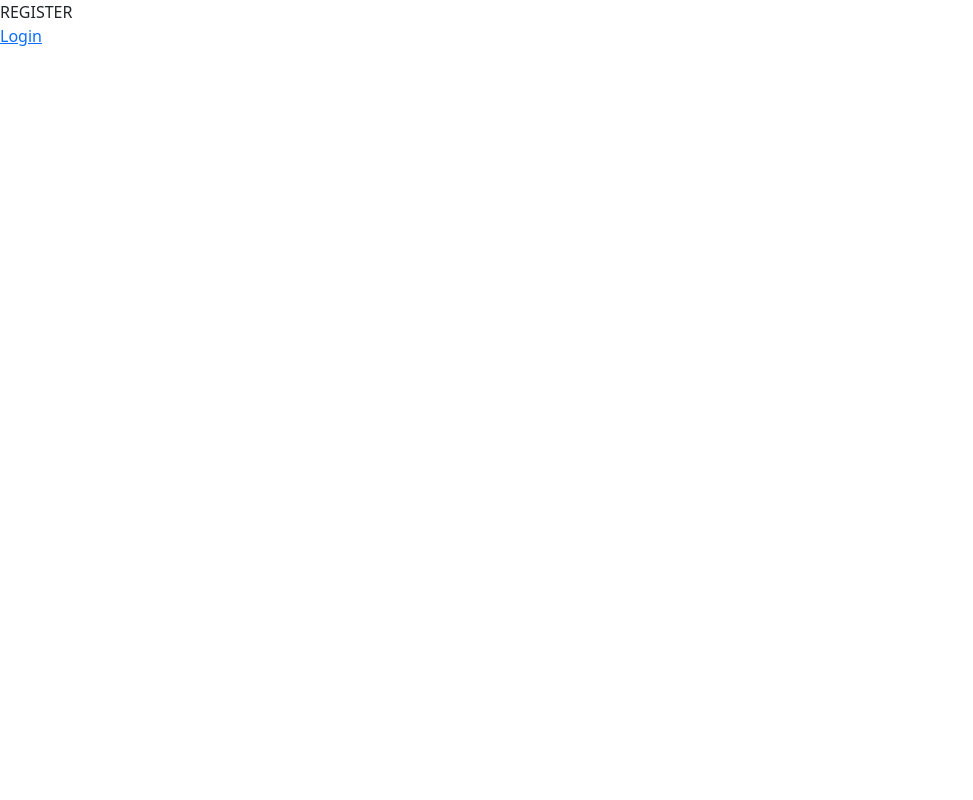
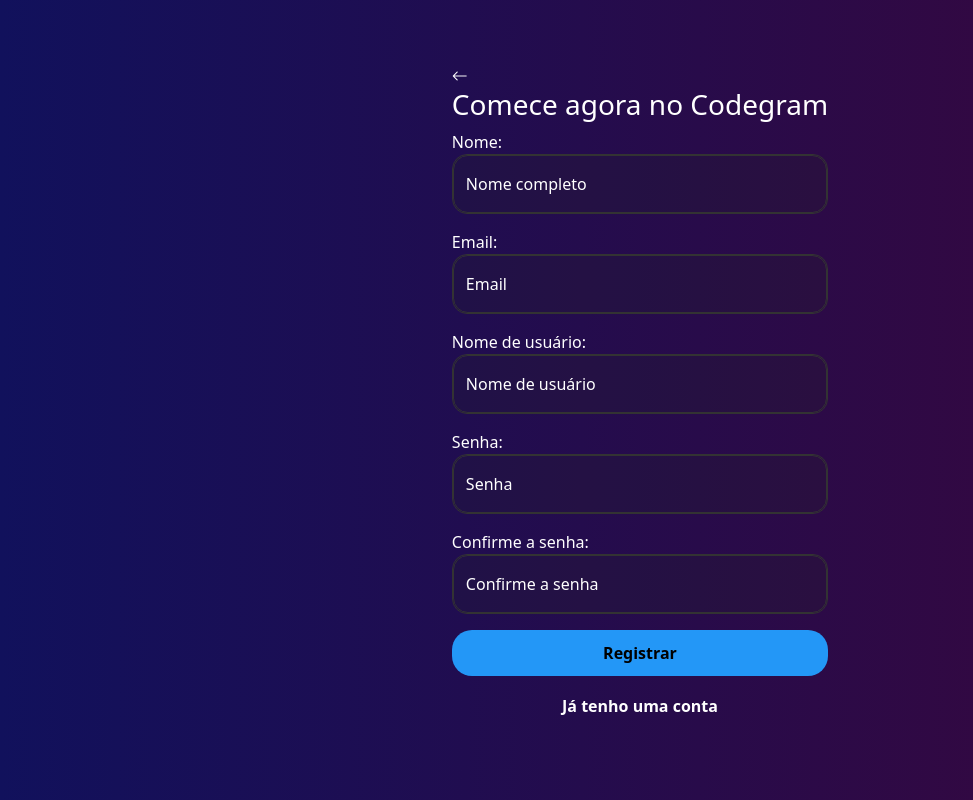
Before and after one commit to FabioJPC/codegram, a Vue app in the folder frontend/: page /register in a window 1280 px wide. Shown: the whole page, without its empty margins (0-973 px from the left). Built offline with nearby package versions, Linux system fonts and the light colour scheme; no server answers.

Commit message:
chore(wip): backup

```diff
--- a/frontend/index.html
+++ b/frontend/index.html
@@ -3,6 +3,7 @@
   <head>
     <meta charset="UTF-8">
     <link rel="icon" href="/favicon.ico">
+    <link rel="stylesheet" href="https://cdn.jsdelivr.net/npm/bootstrap-icons@1.13.1/font/bootstrap-icons.min.css">
     <meta name="viewport" content="width=device-width, initial-scale=1.0">
     <title>Codegram</title>
   </head>
--- a/frontend/src/assets/global.css
+++ b/frontend/src/assets/global.css
@@ -11,6 +11,13 @@
     --text-secondary: rgb(33, 37, 41);
     --button-blue: #2397f7;
     --main-gradient: linear-gradient(90deg,rgba(17, 17, 92, 0.7) 0%, rgba(59, 6, 59, 0.7) 100%);
+    --main-darker-gradient: linear-gradient(90deg,rgba(17, 17, 92, 1) 0%, rgba(59, 6, 59, 1) 100%);
+
+}
+
+#app {
+  width: 100%;
+  height: 100vh;
 }
 
 html, body {
@@ -18,11 +25,13 @@
   line-height: 1.5;
   -webkit-font-smoothing: antialiased;
   font-size: 16px;
+  width: 100%;
+  height: 100vh;
 }
 
 body {
-  width: 100vw;
-  height: 100vh;
+  width: 100%;
+  height: 100%;
 }
 
 .tech-text {
--- a/frontend/src/components/BaseButton.vue
+++ b/frontend/src/components/BaseButton.vue
@@ -33,6 +33,17 @@
     background-color: var(--bg-light-gray);
 }
 
+.base-button--blue {
+    box-sizing: border-box;
+    background-color: var(--button-blue);
+    border: 1px solid transparent;
+}
+
+.base-button--blue:hover {
+    border: 1px solid white;
+    box-shadow: 2px 2px 8px var(--button-blue);
+}
+
 .base-button--ghost {
     background-color: var(--bg-transparent);
     border: none;
--- a/frontend/src/layouts/AuthLayout.vue
+++ b/frontend/src/layouts/AuthLayout.vue
@@ -1,8 +1,16 @@
 <template>
-    <RouterView />
+    <div class="auth-layout">
+        <RouterView />
+    </div>
 </template>
 
 <script setup>
 import { RouterView } from 'vue-router'
+</script>
 
-</script>
+<style scoped>
+.auth-layout {
+    width: 100%;
+    height: 100%;
+}
+</style>
--- a/frontend/src/views/LoginView.vue
+++ b/frontend/src/views/LoginView.vue
@@ -6,10 +6,13 @@
                 <Logo />
             </div>
             <h1 class="title">Sua comunidade dev,<br> <strong>agora conectada.</strong></h1>
+            <div class="welcome-container">
                 <img
                     class="welcome-image"
                     src="../assets/images/login-image.png"
-                alt="Uma imagem que mostra várias postagens em uma rede social">
+                    alt="Uma imagem que mostra várias postagens em uma rede social"
+                >
+            </div>
         </main>
 
         <aside class="login-container">
@@ -32,6 +35,10 @@
                     label="Digite sua senha"
                 />
 
+                <p v-if="error" class="error">
+                    {{ error }}
+                </p>
+
                 <BaseButton
                         variant="login"
                         type="submit"
@@ -44,10 +51,12 @@
                 text="Esqueceu sua senha?"
             />
 
+            <RouterLink to="/register">
                 <BaseButton
                     variant="outline"
                     text="Criar uma nova conta"
                 />
+            </RouterLink>
         </aside>
     </div>
 </template>
@@ -57,21 +66,33 @@
 import BaseFormInput from '@/components/BaseFormInput.vue';
 import Logo from '@/components/Logo.vue';
 import authService from '@/services/authService';
-import { reactive } from 'vue';
+import { ref, reactive } from 'vue';
+import { RouterLink, RouterView, useRouter } from 'vue-router';
+
+const router = useRouter()
 
 const form = reactive({
     email: '',
     password: ''
 })
 
+const error = ref('')
+
 async function login() {
+
+    error.value = ''
+
     try {
         const response = await authService.login(form)
 
         localStorage.setItem('api-token', response.data.token)
 
-    } catch (error) {
-        console.error(error)
+        router.push('/feed')
+
+    } catch (err) {
+        error.value =
+            err.response?.data?.message ??
+            'Email ou senha inválidos'
     }
 }
 
@@ -81,13 +102,18 @@
     .login-page {
         display: flex;
         background-color: var(--color-background);
-        width: 100vw;
-        height: 100vh;
+        width: 100%;
+        height: 100%;
     }
 
     .main {
+        display: flex;
+        flex-direction: column;
+        overflow: hidden;
         background-color: var(--color-background);
         flex: 9;
+        padding: 4px;
+
     }
 
     .logo {
@@ -118,9 +144,15 @@
         color: var(--text-primary);
     }
 
+    .welcome-container {
+        flex: 1;
+    }
+
     .welcome-image {
+        flex: 1;
         height: auto;
-        width: 50rem;
+        width: 80%;
+        object-fit: cover;
     }
 
 </style>
--- a/frontend/src/views/RegisterView.vue
+++ b/frontend/src/views/RegisterView.vue
@@ -1,4 +1,111 @@
 <template>
-    REGISTER<br>
-    <router-link to="/login">Login</router-link>
+    <div class="register-page">
+        <main class="main">
+            <form>
+
+                <i v-on:click="goBack" class="bi bi-arrow-left"></i>
+
+                <h3>Comece agora no Codegram</h3>
+
+                <p>Nome:</p>
+                <BaseFormInput
+                    id="name"
+                    type="text"
+                    name="name"
+                    label="Nome completo"
+                />
+
+                <p>Email:</p>
+                <BaseFormInput
+                    id="email"
+                    type="email"
+                    name="email"
+                    label="Email"
+                />
+
+                <p>Nome de usuário:</p>
+                <BaseFormInput
+                    id="username"
+                    type="text"
+                    name="username"
+                    label="Nome de usuário"
+                />
+
+                <p>Senha:</p>
+                <BaseFormInput
+                    id="password"
+                    type="password"
+                    name="password"
+                    label="Senha"
+                />
+
+                <p>Confirme a senha:</p>
+                <BaseFormInput
+                    id="password_confirmation"
+                    type="password"
+                    name="password_confirmation"
+                    label="Confirme a senha"
+                />
+
+                <BaseButton
+                    variant="blue"
+                    text="Registrar"
+                    type="submit"
+                />
+
+                <RouterLink to="/login">
+                    <BaseButton
+                        variant="ghost"
+                        text="Já tenho uma conta"
+                    />
+                </RouterLink>
+
+            </form>
+        </main>
+    </div>
+
 </template>
+
+<script setup>
+import BaseButton from '@/components/BaseButton.vue';
+import BaseFormInput from '@/components/BaseFormInput.vue';
+import router from '@/router';
+import { reactive } from 'vue';
+
+function goBack() {
+    try {
+        router.back()
+    } catch {
+        router.push('/login')
+    }
+}
+
+const form = reactive({
+    name: '',
+    email: '',
+    username: '',
+    password: '',
+    password_confirmation: ''
+})
+</script>
+
+<style scoped>
+.register-page {
+    width: 100%;
+    height: 100%;
+    display: flex;
+    justify-content: center;
+    align-items: center;
+    background: var(--main-darker-gradient);
+    color: var(--text-primary);
+}
+
+.register-page p{
+    margin-bottom: 0;
+}
+
+.bi-arrow-left {
+    cursor: pointer;
+}
+
+</style>
```
Also changed, not shown: 2 other files (tests, documents, lock files or other folders). Lines whose indentation alone changed are shown as unchanged.
